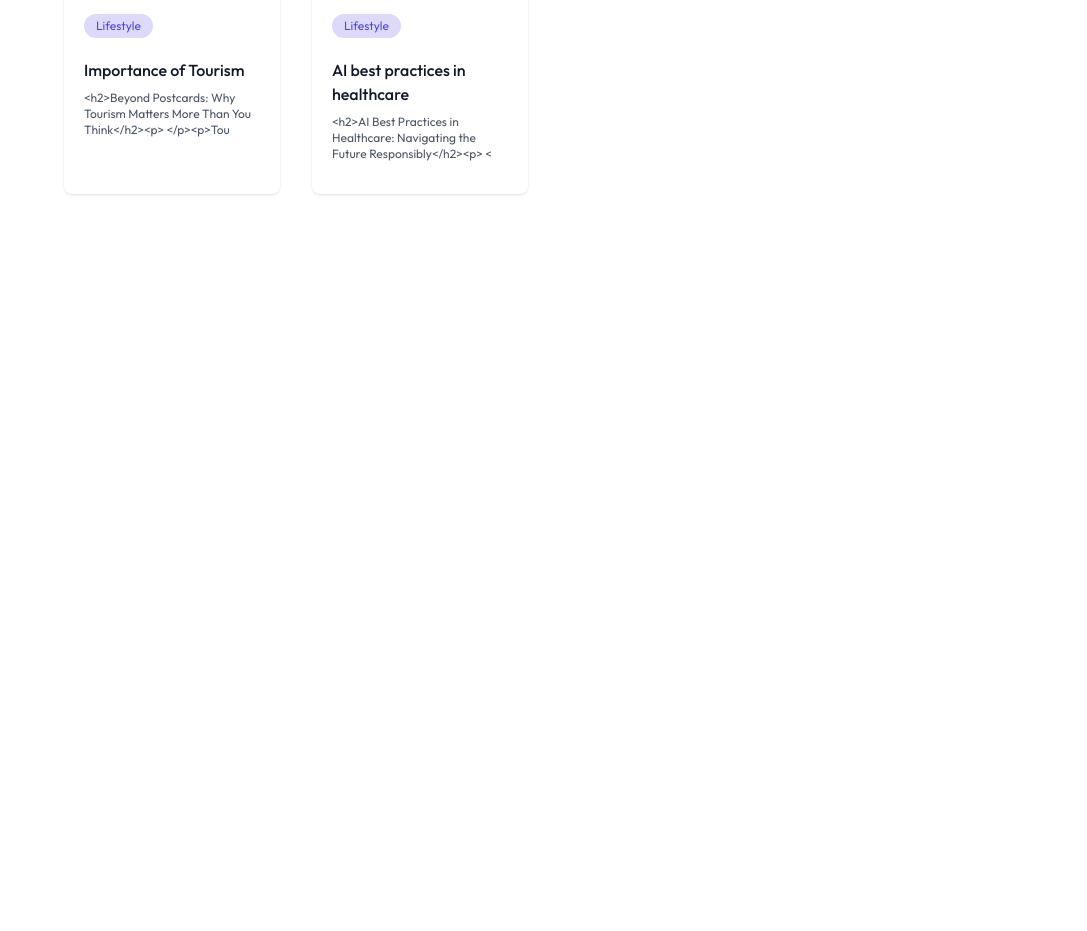
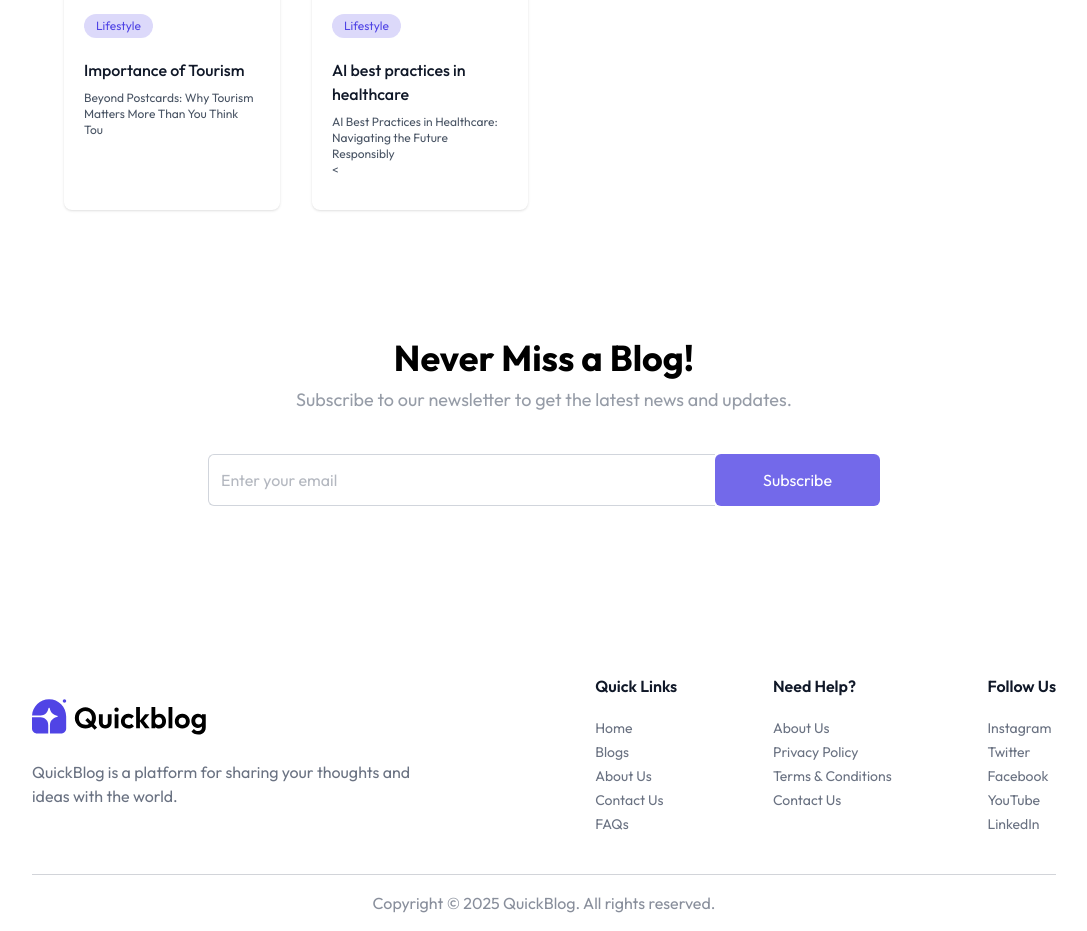
Before and after one commit to DhruvVasisht/QuickBlog, a React (Vite) app in the folder client/: page / in a window 1280 px wide. Shown: the part 1497-2428 px from the top of the page, without its empty margins (96-1183 px from the left). Before the commit the page ends 1787 px from the top, so only its background shows below. Built offline with nearby package versions, Linux system fonts and the light colour scheme.

Commit message:
Home page completed

```diff
--- a/client/src/App.jsx
+++ b/client/src/App.jsx
@@ -6,7 +6,7 @@ const App = () => {
   return (
     <Routes>
       <Route path='/' element={<Home />} />
-      <Route path='/blog' element={<Blog />} />
+      <Route path='/blog/:id' element={<Blog />} />
     </Routes>
   )
 }
--- a/client/src/assets/assets.js
+++ b/client/src/assets/assets.js
@@ -246,14 +246,14 @@ export const dashboard_data = {
 export const footer_data = [
       {
           title: "Quick Links",
-          links: ["Home", "Best Sellers", "Offers & Deals", "Contact Us", "FAQs"]
+          links: ["Home", "Blogs", "About Us", "Contact Us", "FAQs"]
       },
       {
           title: "Need Help?",
-          links: ["Delivery Information", "Return & Refund Policy", "Payment Methods", "Track your Order", "Contact Us"]
+          links: ["About Us", "Privacy Policy", "Terms & Conditions", "Contact Us"]
       },
       {
           title: "Follow Us",
-          links: ["Instagram", "Twitter", "Facebook", "YouTube"]
+          links: ["Instagram", "Twitter", "Facebook", "YouTube", "LinkedIn"]
       }
   ];
--- a/client/src/components/BlogCard.jsx
+++ b/client/src/components/BlogCard.jsx
@@ -11,7 +11,7 @@ const BlogCard = ({blog}) => {
       text-xs">{category}</span>
       <div className="p-5">
         <h5 className="mb-2 font-medium text-gray-900">{title}</h5>
-        <p className="mb-3 text-xs text-gray-600">{description.slice(0,80)}</p>
+        <p className="mb-3 text-xs text-gray-600" dangerouslySetInnerHTML={{__html: description.slice(0,80)}}></p>
       </div>
 
 
--- /dev/null
+++ b/client/src/components/Footer.jsx
@@ -0,0 +1,28 @@
+import { assets, footer_data } from "../assets/assets"
+const Footer = () => {
+  return (
+    <div className="px-6 md:px-16 lg:px-24 xl:px-32 bg-rimary/3">
+        <div className="flex flex-col md:flex-row justify-between items-center gap-10 py-10 border-b border-gray-500/30 text-gray-500">
+        <div>
+            <img src={assets.logo} alt="logo" className="w-32 sm:w-44" />
+            <p className="max-w-[410px] mt-6">QuickBlog is a platform for sharing your thoughts and ideas with the world.</p>
+        </div>
+            <div className="flex flex-wrap justify-between w-full md:w-[45%] gap-5">
+                {footer_data.map((section,index)=>(
+                    <div key={index}><h3 className="font-semibold text-base text-gray-900 md:mb-5 mb-2">{section.title}</h3>
+                    <ul className="text-sm space-y-1">
+                        {section.links.map((link,index)=>(
+                            <li key={index}><a href={link.url} className="hover:text-primary transition-all duration-300">{link}</a></li>
+                        ))}
+                    </ul>
+                    </div>
+                ))}
+
+            </div>
+        </div>
+        <p className="py-4 text-center text-sm md:text-base text-gray-500/80">Copyright &copy; 2025 QuickBlog. All rights reserved.</p>
+    </div>
+  )
+}
+
+export default Footer
--- /dev/null
+++ b/client/src/components/NewsLetter.jsx
@@ -0,0 +1,15 @@
+
+const NewsLetter = () => {
+  return (
+    <div className="flex flex-col items-center justify-center text-center space-y-2 my-32">
+        <h1 className="md:text-4xl text-2xl font-bold">Never Miss a Blog!</h1>
+        <p className="md:text-lg text-gray-500/70 pb-8">Subscribe to our newsletter to get the latest news and updates.</p>
+        <form className="flex items-center justify-between max-w-2xl w-full md:h-13 h-12 ">
+            <input type="email" className="border-r-0 outline-none  border border-gray-300 rounded-md h-full w-full rounded-r-none px-3 text-gray-500" placeholder="Enter your email" />
+            <button type="submit" className="md:px-12 px=8 h-full text-white bg-primary/80 hover:g-primary transition-all cursor-pointer rounded-md rounded-1-none ">Subscribe</button>
+        </form>
+    </div>
+  )
+}
+
+export default NewsLetter
--- a/client/src/pages/Home.jsx
+++ b/client/src/pages/Home.jsx
@@ -1,12 +1,16 @@
 import Navbar from "../components/Navbar";
 import Header from "../components/Header";
 import Bloglist from "../components/Bloglist";
+import NewsLetter from "../components/NewsLetter";
+import Footer from "../components/Footer";
 const Home = () => {
   return (
     <>
       <Navbar />
       <Header />
       <Bloglist />
+      <NewsLetter />
+      <Footer />
     </>
   );
 };
```
Also changed, not shown: 1 other file (tests, documents, lock files or other folders).
